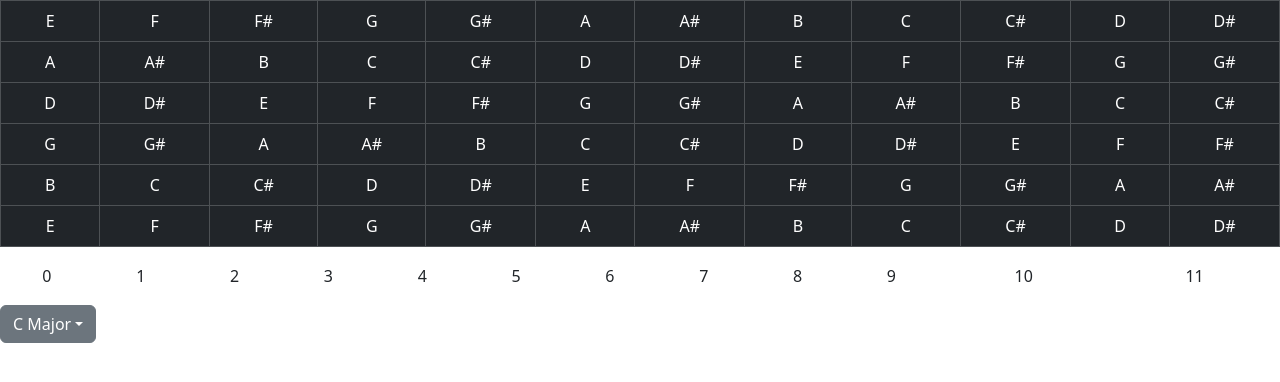
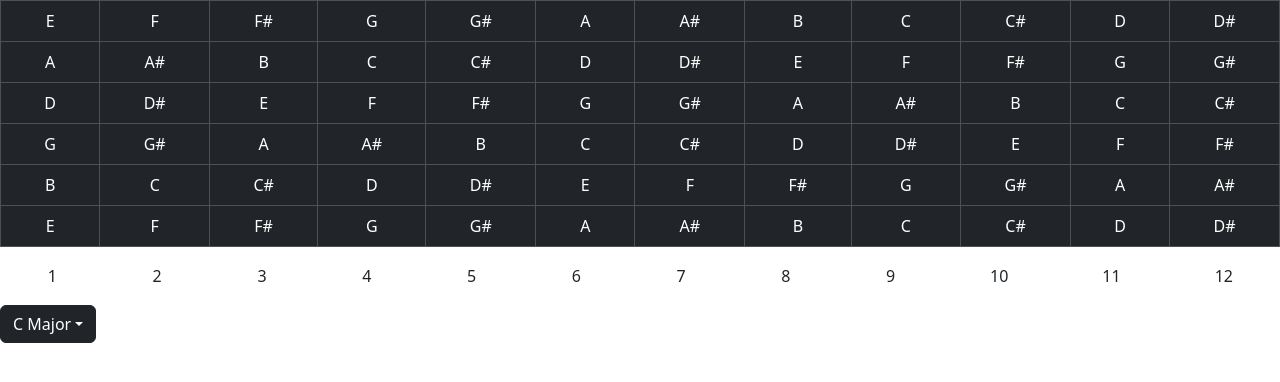
Before and after one commit to DanielSollis/Scales, a React (Vite) app: page / in a window 1280 px wide. Shown: the top 382 px of the page. Built offline with nearby package versions, Linux system fonts and the light colour scheme.

Commit message:
fret spacing fixed

```diff
--- a/src/components/ScaleDropdown.tsx
+++ b/src/components/ScaleDropdown.tsx
@@ -14,9 +14,7 @@ const ScaleDropdown = function () {
 
   return (
     <Dropdown>
-      <Dropdown.Toggle variant="secondary" id="dropdown-basic">
-        {scales[scaleIndex]}
-      </Dropdown.Toggle>
+      <Dropdown.Toggle variant="dark">{scales[scaleIndex]}</Dropdown.Toggle>
 
       <Dropdown.Menu>
         {scales.map(function (val, index) {
--- a/src/main.tsx
+++ b/src/main.tsx
@@ -1,15 +1,19 @@
 import React from "react";
 import ReactDOM from "react-dom/client";
-import "bootstrap/dist/css/bootstrap.css";
 import FretBoard from "./components/FretBoard.tsx";
 import ScaleDropdown from "./components/ScaleDropdown.tsx";
 import Table from "react-bootstrap/Table";
+import "bootstrap/dist/css/bootstrap.css";
 
 const FretNums = function () {
   return (
     <Table bordered>
       {[...Array(12)].map(function (_, index) {
-        return <td className="text-center">{index}</td>;
+        return (
+          <td className="text-center" width="1%">
+            {index + 1}
+          </td>
+        );
       })}
     </Table>
   );
```
